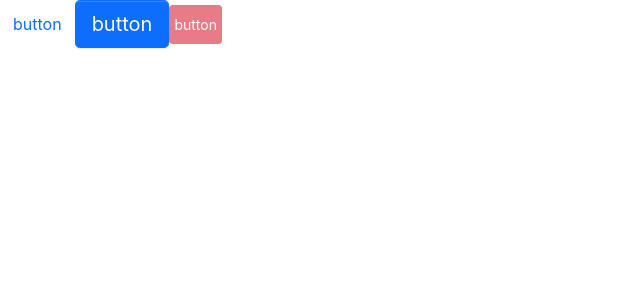
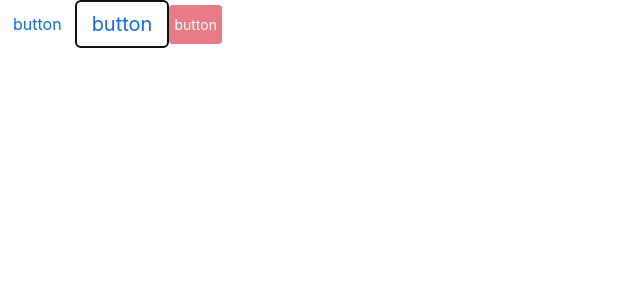
Before and after one commit to Wu585/W-UI-React, a React (Create React App) app: page / in a window 1280 px wide. Shown: the top 300 px of the page, without its empty margins (0-640 px from the left). Built offline with nearby package versions, Linux system fonts and the light colour scheme.

Commit message:
完善Button类型定义

```diff
--- a/src/App.tsx
+++ b/src/App.tsx
@@ -4,13 +4,23 @@ import Button, {ButtonSize, ButtonType} from './components/button/Button';
 function App() {
   return (
     <div className="App">
-      <Button btnType={ButtonType.Link} href={'http://www.baidu.com'}>
+      <Button autoFocus btnType={ButtonType.Link} href={'http://www.baidu.com'}>
         button
       </Button>
-      <Button size={ButtonSize.Large} btnType={ButtonType.Primary}>
+      <Button onClick={
+        () => {
+          console.log('hi');
+        }}
+              size={ButtonSize.Large}
+              autoFocus
+              btnType={ButtonType.Default}>
         button
       </Button>
-      <Button size={ButtonSize.Small} btnType={ButtonType.Danger} disabled={true}>
+      <Button
+        className={'custom'}
+        size={ButtonSize.Small}
+        btnType={ButtonType.Danger}
+        disabled={true}>
         button
       </Button>
     </div>
--- a/src/components/button/Button.tsx
+++ b/src/components/button/Button.tsx
@@ -1,4 +1,4 @@
-import React, {FC} from 'react';
+import React, {AnchorHTMLAttributes, ButtonHTMLAttributes, FC} from 'react';
 import classNames from 'classnames';
 
 export enum ButtonSize {
@@ -22,16 +22,21 @@ interface BaseButtonProps {
   href?: string;
 }
 
-const Button: FC<BaseButtonProps> = (props) => {
-  const {btnType, disabled, size, href, children, className} = props;
-  const classes = classNames('btn', {
+type NativeButtonProps = BaseButtonProps & ButtonHTMLAttributes<HTMLButtonElement>
+type AnchorButtonProps = BaseButtonProps & AnchorHTMLAttributes<HTMLAnchorElement>
+
+export type ButtonProps = Partial<NativeButtonProps & AnchorButtonProps>
+
+const Button: FC<ButtonProps> = (props) => {
+  const {btnType, disabled, size, href, children, className, ...restProps} = props;
+  const classes = classNames('btn', className, {
     [`btn-${btnType}`]: btnType,
     [`btn-${size}`]: size,
     'disabled': (btnType === ButtonType.Link) && disabled
   });
   if (btnType === ButtonType.Link && href) {
     return (
-      <a href={href} className={classes}>
+      <a href={href} className={classes} {...restProps}>
         {children}
       </a>
     );
@@ -39,7 +44,9 @@ const Button: FC<BaseButtonProps> = (props) => {
     return (
       <button
         disabled={disabled}
-        className={classes}>
+        className={classes}
+        {...restProps}
+      >
         {children}
       </button>
     );
```
